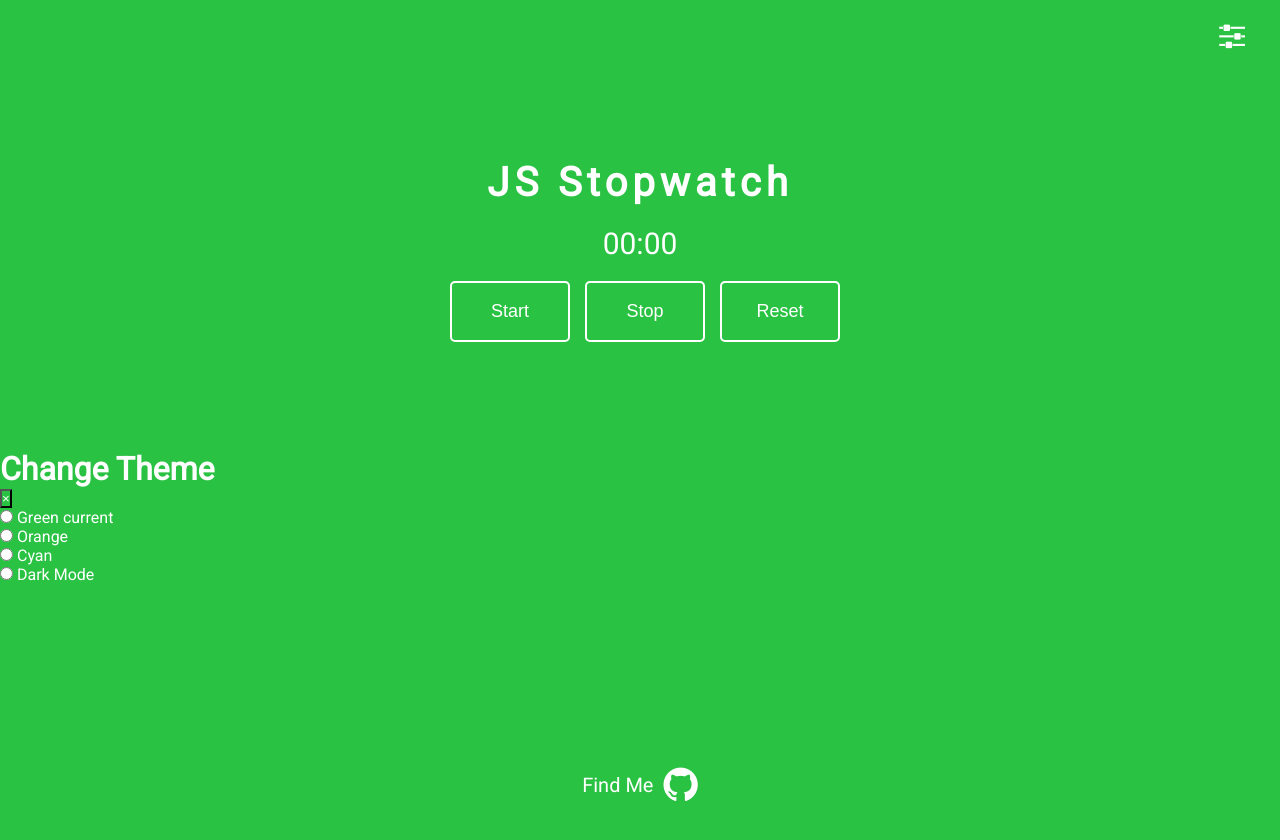
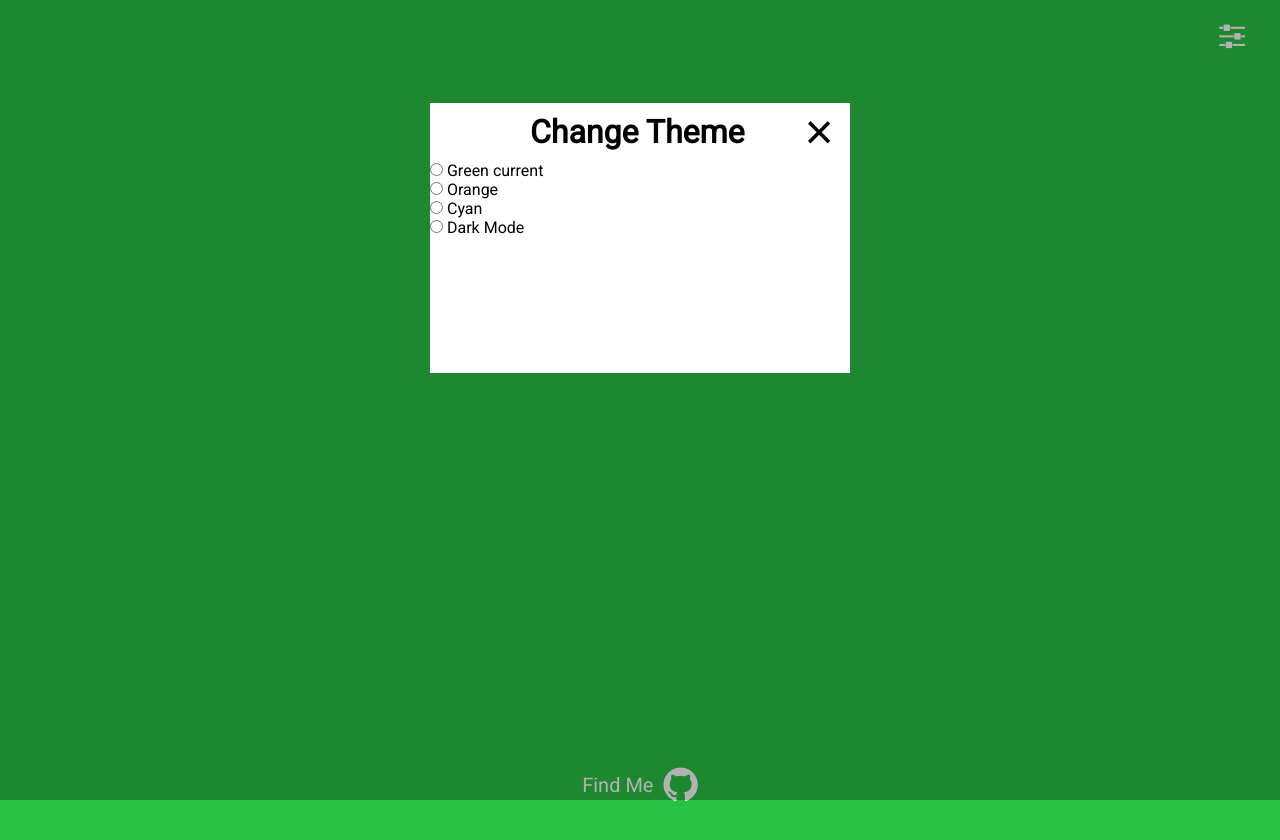
Before and after one commit to BS-05/JS-Stopwatch, a plain HTML site: page index.html in a window 1280 px wide. Drawn offline with Linux system fonts and the light colour scheme.

Commit message:
styled changeTheme popup modal. Changed changeTheme function name to "popUp". Made slight functionality with modal to show when change-theme-btn is clicked.

```diff
--- a/app.js
+++ b/app.js
@@ -0,0 +1,4 @@
+function popUp() {
+    document.getElementById("modal-container").style.display = "block";
+    document.getElementById("overlay").style.display = "block";
+}
--- a/index.html
+++ b/index.html
@@ -9,7 +9,7 @@
     </head>
     <body>
         <div class="wrapper-theme-change">
-            <button class="fa fa-sliders change-theme-btn" onclick="changeTheme()"></button>
+            <button class="fa fa-sliders change-theme-btn" onclick="popUp()"></button>
         </div>
         <div class="wrapper">
             <header>
@@ -25,6 +25,7 @@
         </div>
 
         <!--Change Theme Popup-->
+        <div class="modal-container" id="modal-container">
             <div class="modal" id="modal">
                 <div class="modal-header">
                     <h1 class="title">Change Theme</h1>
@@ -43,6 +44,7 @@
                     </form>
                 </div>
             </div>
+        </div>
         <div id="overlay"></div>
 
 
--- a/style.css
+++ b/style.css
@@ -30,6 +30,54 @@ body, button {
     background-color: var(--background-color);
     border: none;
     cursor: pointer;
+}
+
+/* Change Theme Popup */
+.modal-container {
+    /* display: none;   setting display none till finished editing*/
+    position: fixed;
+    top: 50%;
+    left: 50%;
+    transform: translate(-50%, -110%);
+    z-index: 10;
+    background-color: #FFF;
+    color: #000;
+    width: 420px; /*haha funny weed number */
+    height: 270px;
+}
+
+.modal-header {
+    display: flex;
+    align-items: center;
+}
+
+.title {
+    margin-left: 100px;
+}
+
+.close-btn {
+    margin-left: 60px;
+    border: none;
+    background-color: #FFF;
+    color: #000;
+    font-size: 50px;
+}
+
+.close-btn:hover {
+    cursor: pointer;
+    animation-name: modal-close-btn;
+    animation-duration: 0.2s;
+    animation-fill-mode: forwards;
+}
+/* slight black modal overlay */
+#overlay {
+    /* display: none; setting display none till finished editing*/
+    position: fixed;
+    top: 0;
+    left: 0;
+    right: 0;
+    bottom: 0;
+    background-color: rgba(0, 0, 0, .3);
 }
 
 .wrapper {
@@ -67,11 +115,6 @@ header {
     animation-name: ctrl-buttons-bg;
     animation-duration: 0.3s;
     animation-fill-mode: forwards;
-}
-
-.modal {
-    display: ;
-    position: absolute;
 }
 
 footer {
@@ -113,3 +156,8 @@ footer {
     from {color: #FFF;}
     to {color: var(--background-color);}
 }
+
+@keyframes modal-close-btn {
+    from {color: #000;}
+    to {color: var(--background-color);}
+}
```
Lines whose indentation alone changed are shown as unchanged.
